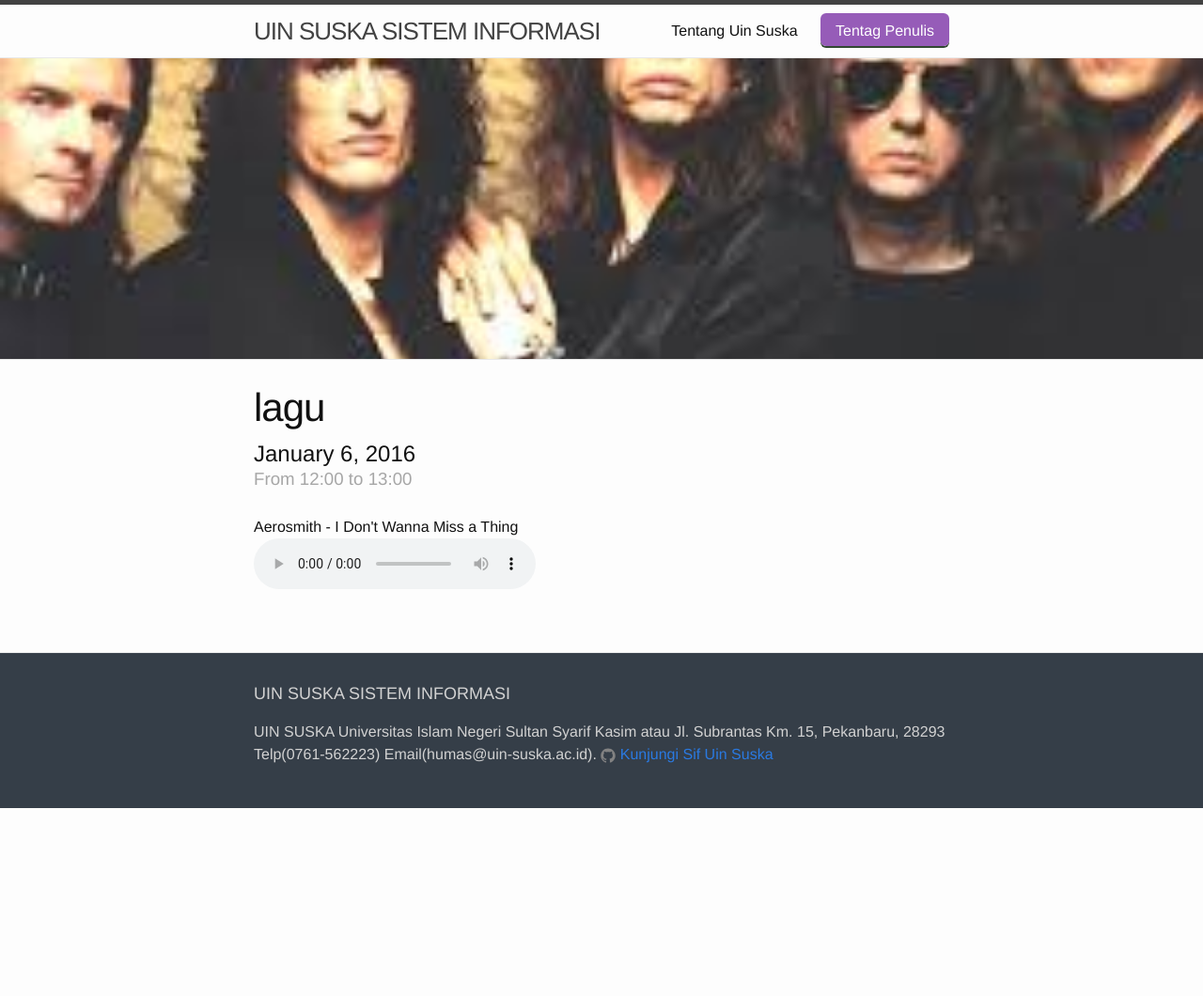
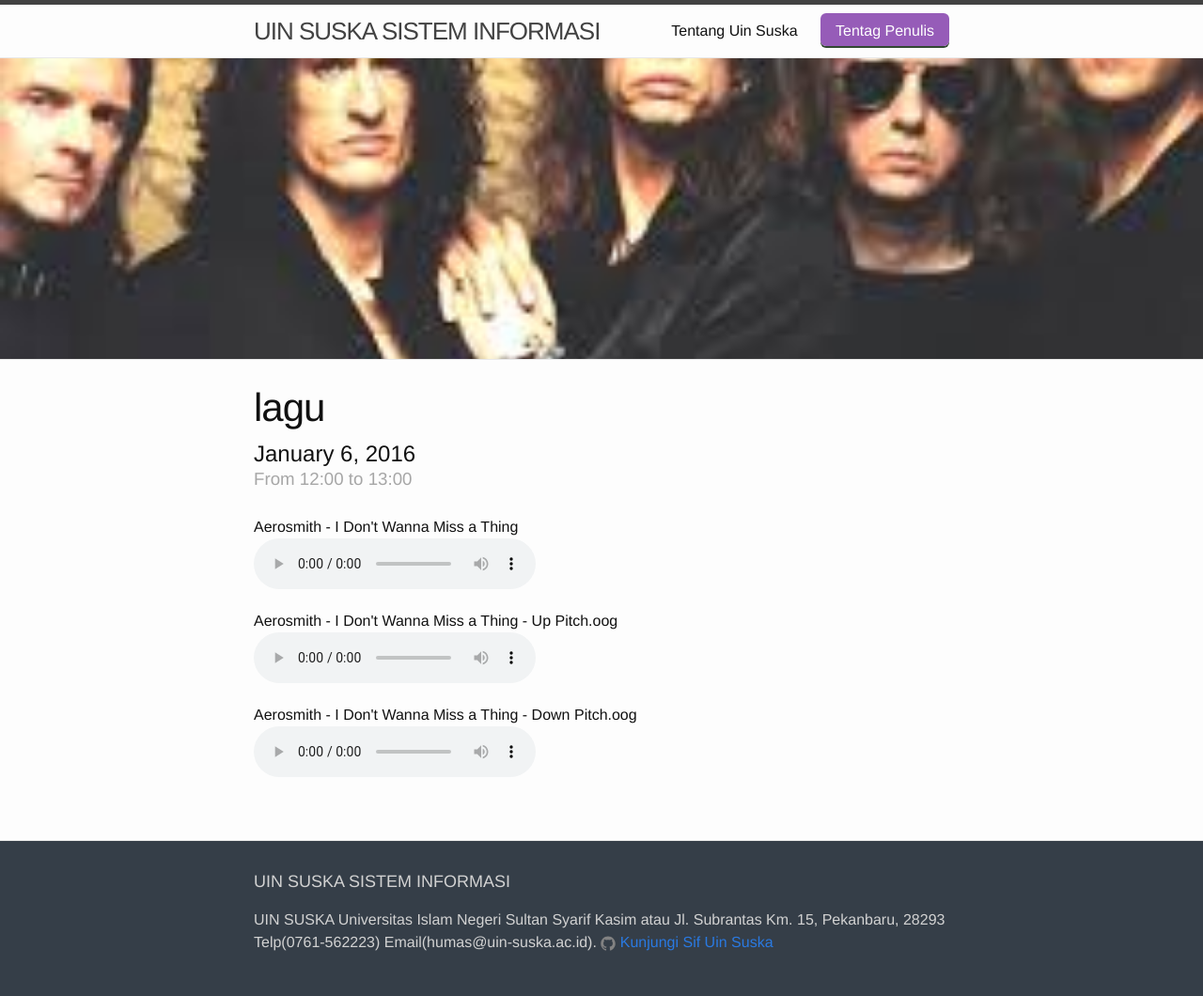
Before and after one commit to ibnuyohanzah/catclan.github.io-1, a Jekyll site: the page built from _posts/2016-06-15-lagu.md, in a window 1280 px wide. Shown: the whole page at 94% size. Built offline with Jekyll 4.4.1, drawn with Linux system fonts in a browser that asks for light colours; before the commit the page ends 900 px from its top, so only the background shows below that.

Commit message:
Update 2016-06-15-lagu.md

```diff
--- a/_posts/2016-06-15-lagu.md
+++ b/_posts/2016-06-15-lagu.md
@@ -40,3 +40,13 @@ if (typeof(Storage) !== "undefined") {
   Your browser does not support the audio element.
 </audio>
 </p>
+<p>Aerosmith - I Don't Wanna Miss a Thing  - Up Pitch.oog<br>
+<audio controls="controls">
+  <source src="/img/Aerosmith - I Don't Wanna Miss a Thing - Up Pitch.oog" type="audio/ogg" />
+  Your browser does not support the audio element.
+</audio>
+<p>Aerosmith - I Don't Wanna Miss a Thing  - Down Pitch.oog<br>
+<audio controls="controls">
+  <source src="/img/Aerosmith - I Don't Wanna Miss a Thing - down Pitch.oog" type="audio/ogg" />
+  Your browser does not support the audio element.
+</audio>
```
